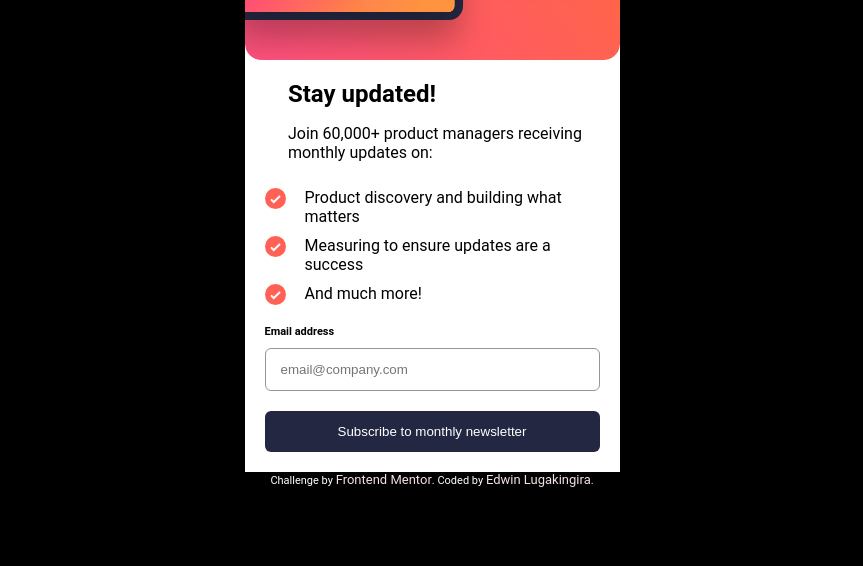
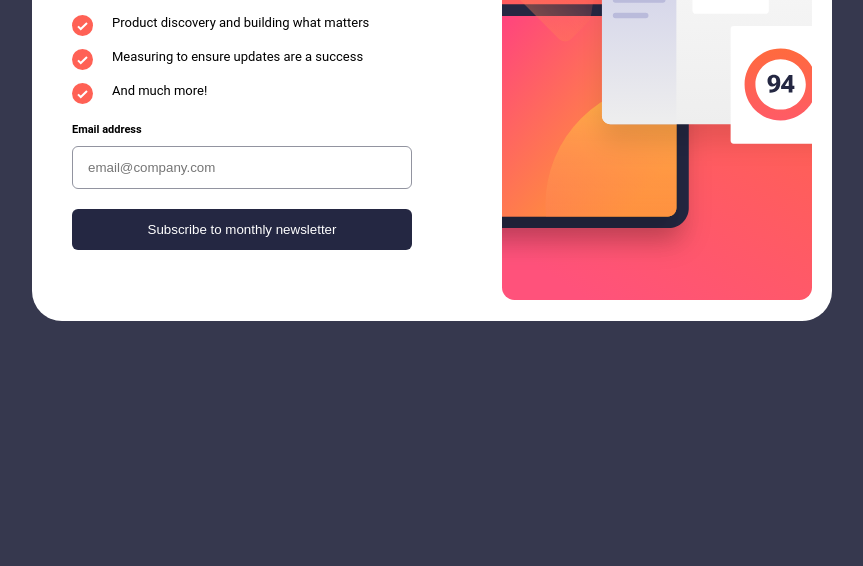
Before and after one commit to kaigwa/newsletter-sign-up-with-success-message-main, a plain HTML site: page index.html in a window 1280 px wide. Shown: the part 234-800 px from the top of the page, without its empty margins (208-1071 px from the left). Drawn offline with Linux system fonts and the light colour scheme.

Commit message:
new features

```diff
--- a/index.css
+++ b/index.css
@@ -22,10 +22,14 @@
 /* mobile-boby section */
 body{
     /* margin: auto; */
-    background-color: black;
+    background-color: hsl(235, 18%, 26%);
     font-family: 'Roboto', sans-serif;
     padding: 10px;
     height: 100vh;
+    /* display: flex;
+    flex-direction: column;
+    gap: 6px; */
+
 }
 
 .container{
@@ -194,8 +198,6 @@ input{
 }
 
 .success> h2{
-
-    /* transform:scale(1.3); */
     font-size: 36px;
     position: relative;
     top: 20%;
@@ -244,4 +246,141 @@ input{
 
 /* yydjcbd@yhaa.com */
 
-/* @media-desktop */
+/* media quary section (moving to other devices)*/
+@media only screen and (min-width: 768px){
+    body{
+        padding: 55px;
+        margin: auto;
+
+    }
+
+    .container{
+        padding: 20px;
+        display: flex;
+        flex-direction: row-reverse;
+        gap: 36px;
+        width: 800px;
+        height: 500px;
+        border-radius: 30px;
+    }
+
+    .word{
+        /* padding-top: 20px; */
+        display: flex;
+        flex-direction: column;
+        justify-content: flex-start;
+
+    }
+
+
+    .word> h2{
+        font-size: 36px;
+        position: relative;
+        top: 30px;
+        left: 14%;
+       /* padding: 10px; */
+       /* background-color: brown; */
+        transform:scale(1.3);
+    }
+
+    .word> p{
+        font-size: 14px;
+        position: relative;
+        top: 38px;
+        left: -1px;
+        width: 90%;
+        line-height: 20px;
+         /* transform: scaleX(1); */
+    }
+
+    .word> ul{
+        font-size: 13px;
+        position: relative;
+        top: 30px;
+        /* background-color: brown; */
+        /* margin-right: 20px; */
+    }
+
+    .word> form{
+        /* font-size: 36px; */
+        position: relative;
+        top: 30px
+    }
+
+    #btn{
+        width: 340px;
+    }
+
+    input{
+        width: 340px;
+    }
+
+    .success{
+        display: none;
+    }
+
+    .success.active {
+        /* display: block; */
+        /* padding: 130px 30px; */
+        border-radius: 30px;
+        width: 330px;
+        height: 46vh;
+        margin: auto;
+        background-color: hsl(0, 0%, 100%);
+        /* position: relative;
+        bottom: -38%; */
+        transform: translate(16px, 130px);
+
+    }
+
+    .success> img{
+        width: 39.9px;
+        height: 39.9px;
+        transform: translate(16px, -23px);
+
+    }
+
+
+    .success> h2{
+        transform: translate(16px, -23px);
+
+    }
+
+    .success> p{
+       font-size: 12px;
+       width: 260px;
+       line-height: 17px;
+       transform: translate(16px, -23px);
+
+    }
+
+    #dismiss{
+        width: 260px;
+        transform: translate(16px, -120px);
+    }
+
+    .op-hd{
+        display: flex;
+        flex-direction: row;
+        justify-content: space-between;
+
+        /* margin-bottom: 10px; */
+    }
+
+    form label .invalid.active{
+        position: relative;
+        left: -36px;
+    }
+
+    .attribution{
+        display: none;
+        /* position: relative;
+        top: 30%;
+        left: 29%;
+        background-color: blue;
+        width: 600px;
+        transform: translate(16px, 120px);  */
+    }
+
+
+}
--- a/index.html
+++ b/index.html
@@ -12,7 +12,10 @@
 <body>
   <!-- Sign-up form start -->
 <div class="container">
-  <img class="mobile-image" src="./assets/images/illustration-sign-up-mobile.svg" alt="">
+  <picture>
+    <source id="desktop" height="459px" media='(min-width:769px)' srcset="./assets/images/illustration-sign-up-desktop.svg" alt="desktop">
+    <img class="mobile-image" src="./assets/images/illustration-sign-up-mobile.svg" alt="mobile-image">
+  </picture>
 
   <div class="word">
     <h2>Stay updated!</h2>
```
